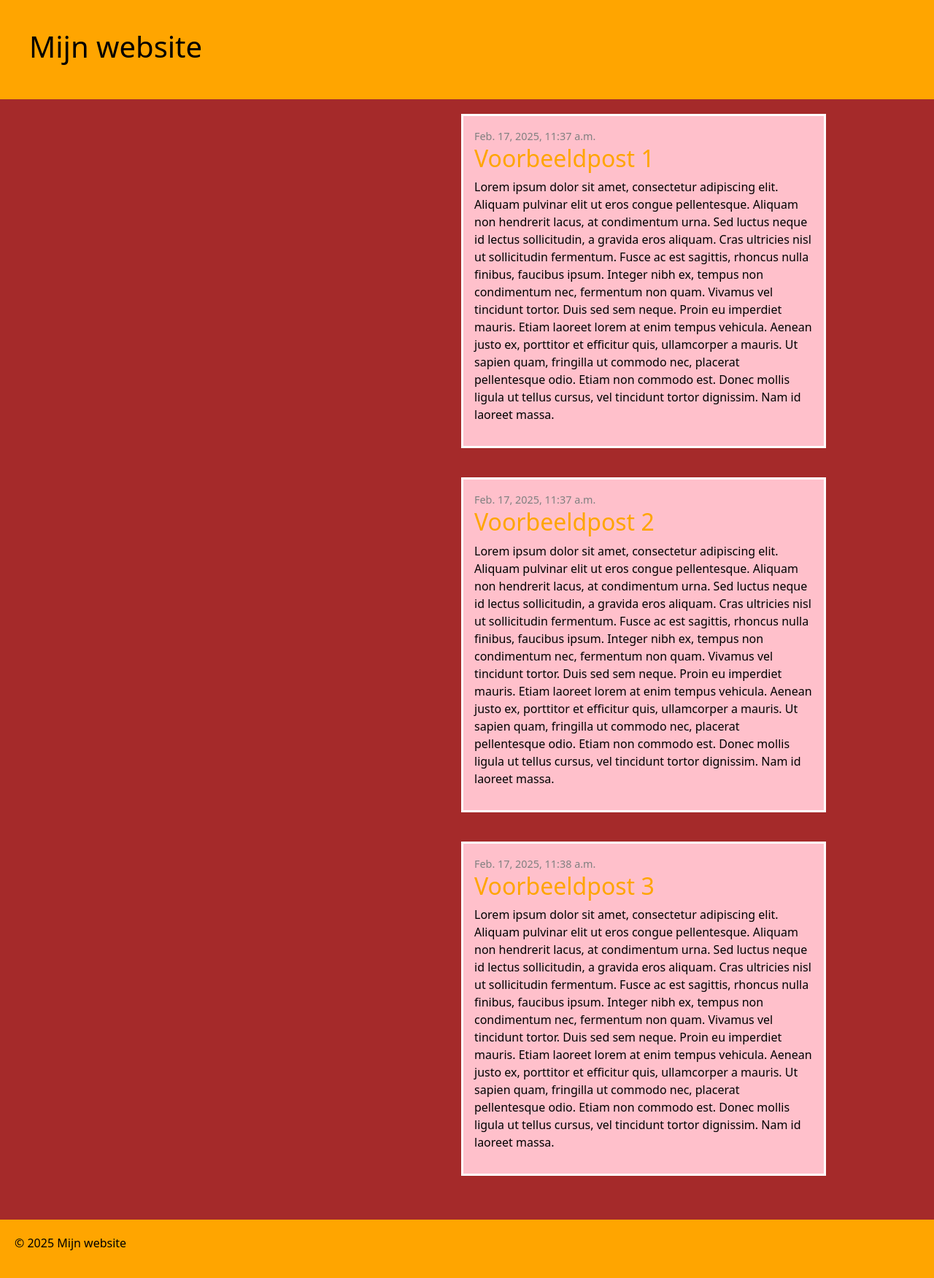
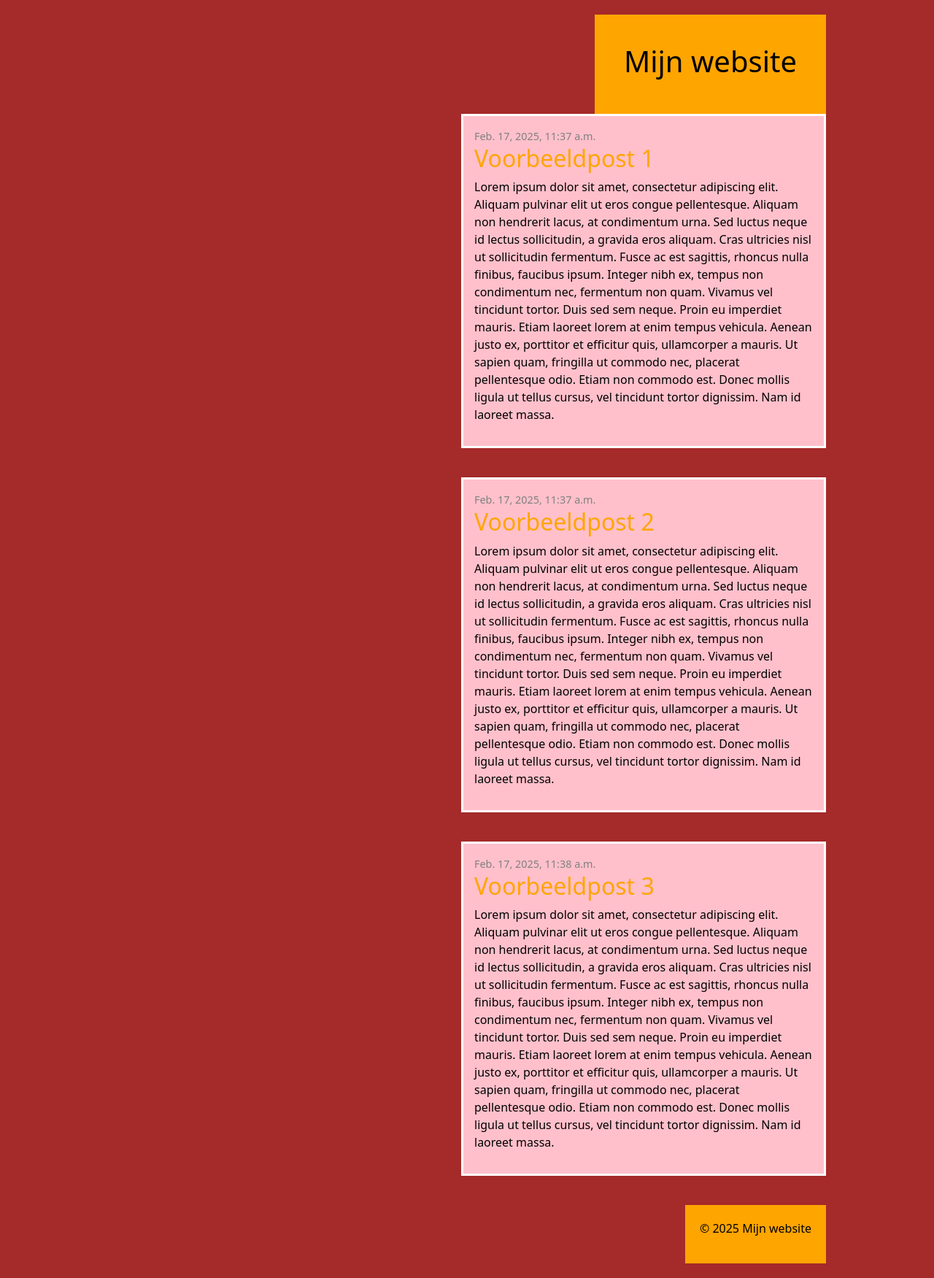
Before and after one commit to MickaelDL27/testDjango, a Django app: page / in a window 1280 px wide. Shown: the whole page at 73% size. Run offline with Django 5.2, Linux system fonts and the light colour scheme; data comes from the database, SQL or seed files in the repository; some libraries are stand-ins or nearby versions.

Commit message:
HuiswerkL5

```diff
--- a/mysite/blog/static/css/stijl.css
+++ b/mysite/blog/static/css/stijl.css
@@ -3,6 +3,11 @@ body
     background-color: brown;
     margin: 0;
     color: black;
+    display: flex;
+    flex-direction: column;
+    align-items: flex-end;
+    padding: 20px;
+    margin-right: 10%;
 }
 header
 {
@@ -17,14 +22,7 @@ footer
     padding: 20px;
 }
 
-div
-{
-    display: flex;
-    flex-direction: column;
-    align-items: flex-end;
-    padding: 20px;
-    margin-right: 10%;
-}
+
 .post
 {
     background-color: pink;
--- a/mysite/blog/templates/blog/post_list.html
+++ b/mysite/blog/templates/blog/post_list.html
@@ -14,7 +14,7 @@
     <header>
         <h1>Mijn website</h1>
     </header>
-    <div>
+
         {% block content %}
         {% for post in posts %}
         <article class="post">
@@ -26,7 +26,7 @@
         </article>
         {% endfor %}
         {% endblock %}
-    </div>
+
     <footer>
         <p>&copy; 2025 Mijn website</p>
     </footer>
```
